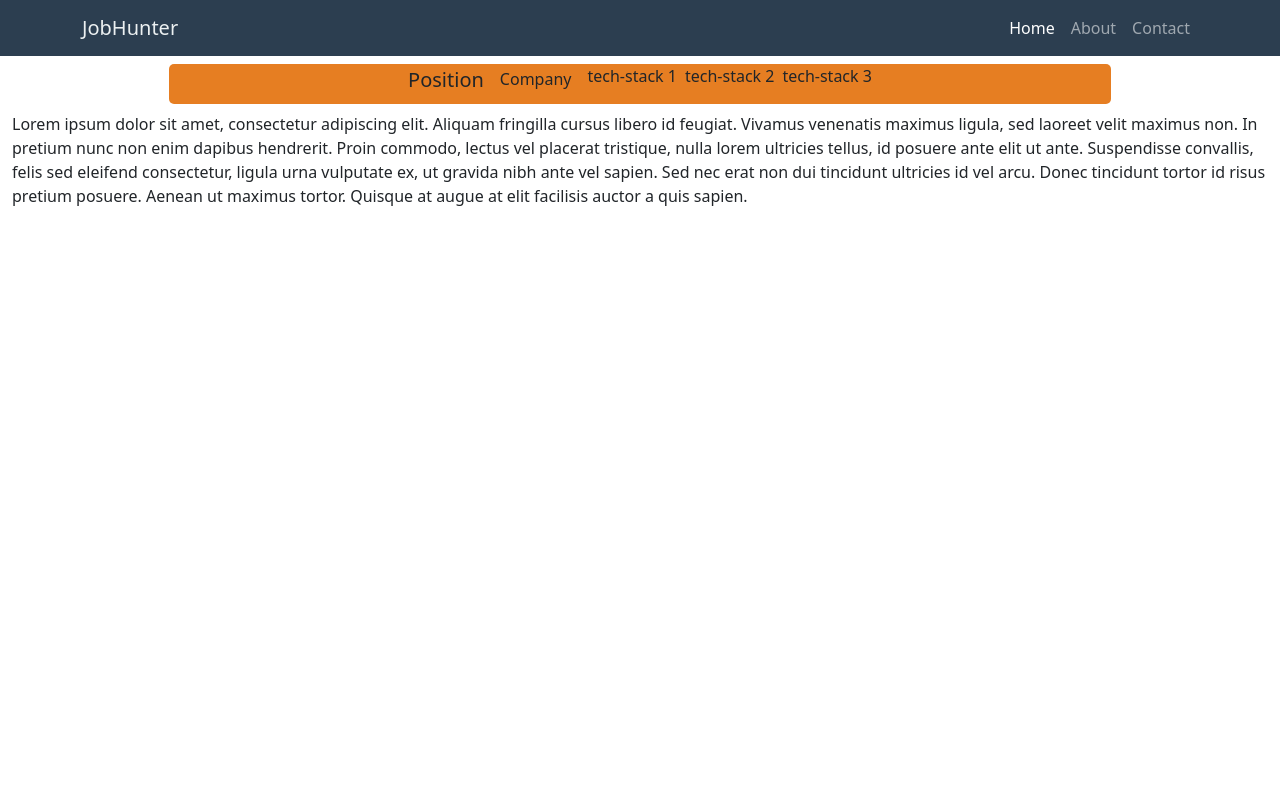
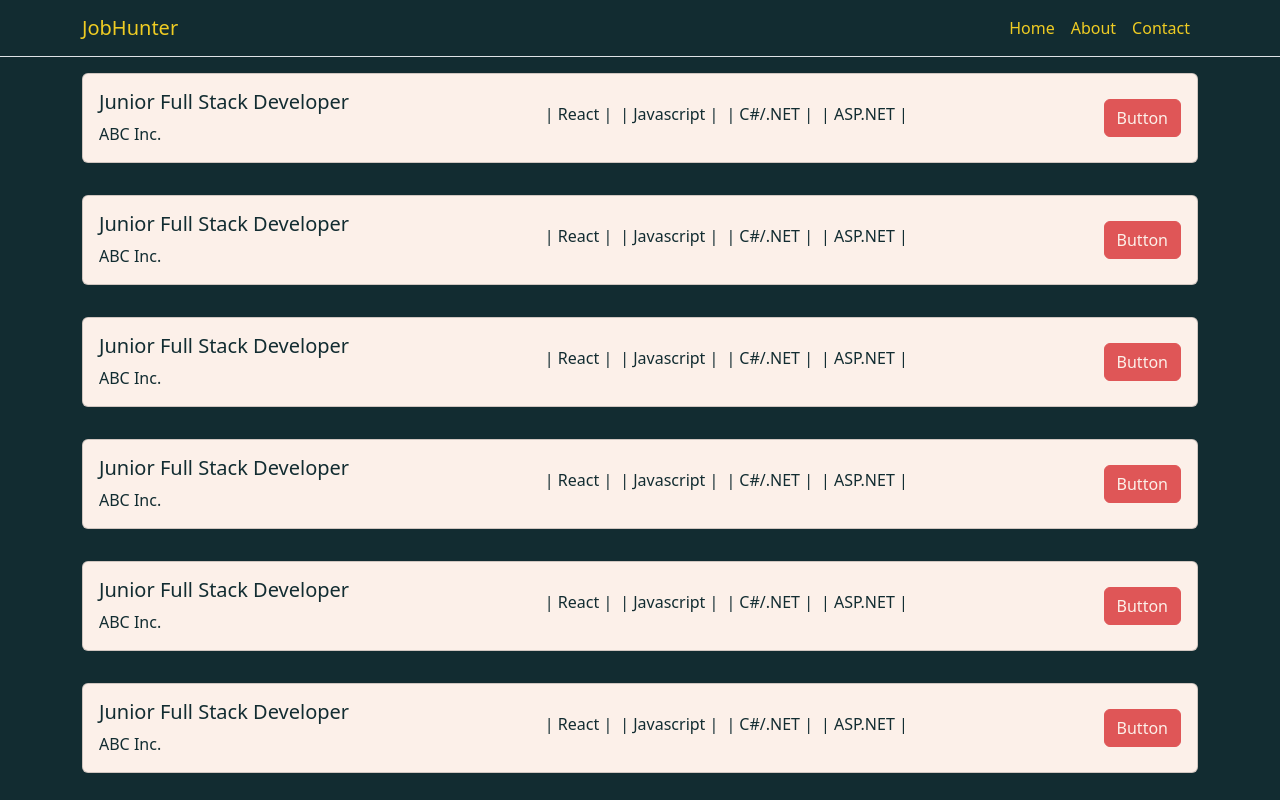
Before and after one commit to Adrian-Jarzab-And-Oskar-Aleksanderek/jobhunter, a React (Vite) app in the folder Frontend/: page / in a window 1280 px wide. Shown: the top 800 px of the page. Built offline with nearby package versions, Linux system fonts and the light colour scheme.

Commit message:
added changes in the main card page; changed the colors

```diff
--- a/Frontend/src/components/Footer/Footer.css
+++ b/Frontend/src/components/Footer/Footer.css
@@ -2,6 +2,5 @@
     width: 100%;
     margin: 0;
     padding: 0;
-    background-color: var(--jh-neutral-light-gray);
-    color:var(--jh-neutral-dark-gray);
+    color:var(--jh-site-secondary);
 }
--- a/Frontend/src/components/Footer/Footer.tsx
+++ b/Frontend/src/components/Footer/Footer.tsx
@@ -2,7 +2,7 @@ import "./Footer.css";
 
 const Footer = () => {
     return (
-        <footer className="d-flex justify-content-center align-items-center py-2 my-2 jh-footer">
+        <footer className="d-flex justify-content-center align-items-center py-2 jh-footer border-top">
             <small>Oskar Aleksanderek & Adrian Jarząb. All rights reserved.</small>
         </footer>
     );
--- a/Frontend/src/components/JobCard/JobCard.css
+++ b/Frontend/src/components/JobCard/JobCard.css
@@ -1,4 +1,14 @@
-.jh-job-card-container {
-    background: var(--jh-accent-color);
+.jh-job-card {
+    background: var(--jh-site-accent) !important;
     border-radius: 5px;
 }
+
+.jh-job-card-button {
+    background: var(--jh-site-accent-red) !important;
+    border-color: var(--jh-site-accent-red) !important;
+    color: var(--jh-site-accent) !important;
+}
+
+.jh-job-card-text-main {
+    color: var(--jh-site-primary) !important;
+}
--- a/Frontend/src/components/JobCard/JobCard.tsx
+++ b/Frontend/src/components/JobCard/JobCard.tsx
@@ -1,18 +1,29 @@
-import { Container } from "react-bootstrap";
+import {Button, Card, Container } from "react-bootstrap";
 import "./JobCard.css";
 
-const JobCard = () => {
+const JobCard = (props: {position: string, company: string, techStack: string[]}) => {
     return (
         <>
-        <Container className="d-inline-flex col-3 gap-3 w-75 my-2 text-start justify-content-center align-items-center jh-job-card-container">
-            <h5>Position</h5>
-            <h6>Company</h6>
-            <ul className="list-inline">
-                <li className="list-inline-item">tech-stack 1</li>
-                <li className="list-inline-item">tech-stack 2</li>
-                <li className="list-inline-item">tech-stack 3</li>
-            </ul>
-        </Container>
+            <Container>
+                <Card className="my-3 jh-job-card">
+                    <Card.Body className="d-flex justify-content-between align-items-center">
+                        <div>
+                            <Card.Title className="jh-job-card-text-main">{props.position}</Card.Title>
+                            <Card.Text className="jh-job-card-text-main">{props.company}</Card.Text>
+                        </div>
+
+                        <ul className="list-inline mb-2 jh-job-card-text-main">
+                            {props.techStack.map((item, index) => (
+                                <li key={index} className="list-inline-item">| {item} |</li>
+                            ))}
+                        </ul>
+
+                        <div className="d-flex flex-column align-items-end">
+                            <Button className="jh-job-card-button">Button</Button>
+                        </div>
+                    </Card.Body>
+                </Card>
+            </Container>
         </>
     );
 };
--- a/Frontend/src/components/Navigation/Navigation.css
+++ b/Frontend/src/components/Navigation/Navigation.css
@@ -1,7 +1,14 @@
 .jh-navbar {
-    background: var(--jh-primary-color) !important;
+    background-color: var(--jh-site-primary) !important;
 }
 
 .jh-navbar-text {
-    color: var(--jh-neutral-light-gray) !important;
+    color: var(--jh-site-secondary) !important;
 }
+
+.custom-navbar-toggle {
+    background-color: var(--jh-site-secondary) !important;
+    color: var(--jh-site-primary) !important;
+    border-radius: 50% !important;
+    padding: 5px !important;
+}
--- a/Frontend/src/components/Navigation/Navigation.tsx
+++ b/Frontend/src/components/Navigation/Navigation.tsx
@@ -5,20 +5,20 @@ import "./Navigation.css";
 
 const Navigation = () => {
     return (
-        <Navbar variant="dark" expand="lg" className="sticky-top jh-navbar">
+        <Navbar variant="dark" expand="lg" className="sticky-top jh-navbar border-bottom">
             <Container>
                 <Navbar.Brand className="me-auto jh-navbar-text" href="/">JobHunter</Navbar.Brand>
-                <Navbar.Toggle aria-controls="basic-navbar-nav" />
+                <Navbar.Toggle aria-controls="basic-navbar-nav" className="custom-navbar-toggle"/>
                 <Navbar.Collapse id="basic-navbar-nav">
-                    <Nav className="ms-auto jh-navbar-text">
+                    <Nav className="ms-auto">
                         <LinkContainer to="/">
-                            <Nav.Link>Home</Nav.Link>
+                            <Nav.Link className="jh-navbar-text">Home</Nav.Link>
                         </LinkContainer>
                         <LinkContainer to="/about">
-                            <Nav.Link>About</Nav.Link>
+                            <Nav.Link className="jh-navbar-text">About</Nav.Link>
                         </LinkContainer>
                         <LinkContainer to="/contact">
-                            <Nav.Link>Contact</Nav.Link>
+                            <Nav.Link className="jh-navbar-text">Contact</Nav.Link>
                         </LinkContainer>
                     </Nav>
                 </Navbar.Collapse>
--- a/Frontend/src/css/global.css
+++ b/Frontend/src/css/global.css
@@ -1,14 +1,16 @@
 :root {
-    --jh-primary-color: #2C3E50;
-    --jh-secondary-color: #27AE60;
-    --jh-accent-color: #E67E22;
-    --jh-neutral-light-gray: #ECF0F1;
-    --jh-neutral-dark-gray: #7F8C8D;
+    --jh-site-primary: #122c31;
+    --jh-site-secondary: #efcc23;
+    --jh-site-accent: #fcf0e9;
+    --jh-site-accent-red: #df5657;
+    --jh-site-accent-silver: #ece8f1;
+    --jh-site-accent-green: #144d2d;
 }
 
-html, body {
+body {
     height: 100%;
     width: 100%;
     padding: 0;
     margin: 0;
+    background-color: var(--jh-site-primary) !important;
 }
--- a/Frontend/src/pages/HomePage.tsx
+++ b/Frontend/src/pages/HomePage.tsx
@@ -3,26 +3,31 @@ import { Container } from 'react-bootstrap';
 import Navigation from "../components/Navigation/Navigation.tsx";
 import Footer from "../components/Footer/Footer.tsx";
 import JobCard from "../components/JobCard/JobCard.tsx";
+import {useEffect, useState } from 'react';
 
 const HomePage = () => {
+
+    const [position, setPosition] = useState('');
+    const [company, setCompany] = useState('');
+    const [techStack, setTechStack] = useState(['']);
+
+    useEffect(() => {
+        setPosition("Junior Full Stack Developer");
+        setCompany("ABC Inc.");
+        setTechStack(["React", "Javascript", "C#/.NET", "ASP.NET"]);
+    }, []);
+
     return (
         <>
-            <Navigation />
-            <Container fluid className="d-flex flex-column jh-container-fluid" style={{minHeight: '100vh'}}>
-                <JobCard />
-                <p> Lorem ipsum dolor sit amet, consectetur adipiscing elit. Aliquam fringilla cursus libero id feugiat.
-                    Vivamus venenatis maximus ligula, sed laoreet velit maximus non. In pretium nunc non enim dapibus
-                    hendrerit. Proin commodo, lectus vel placerat tristique, nulla lorem ultricies tellus, id posuere
-                    ante elit ut ante. Suspendisse convallis, felis sed eleifend consectetur, ligula urna vulputate ex,
-                    ut gravida nibh ante vel sapien. Sed nec erat non dui tincidunt ultricies id vel arcu. Donec
-                    tincidunt tortor id risus pretium posuere. Aenean ut maximus tortor. Quisque at augue at elit
-                    facilisis auctor a quis sapien.
-                    </p>
-                </Container>
+            <Navigation/>
+            <Container fluid className="d-flex flex-column jh-container-fluid">
+                {Array.from({length: 10}).map((_, index) => (
+                    <JobCard key={index} position={position} company={company} techStack={techStack}/>
+                ))}
+            </Container>
             <Footer/>
-            </>
+        </>
 
-            );
-            }
-
-            export default HomePage;
+    );
+}
+    export default HomePage;
```
Also changed, not shown: 1 other file (tests, documents, lock files or other folders).
